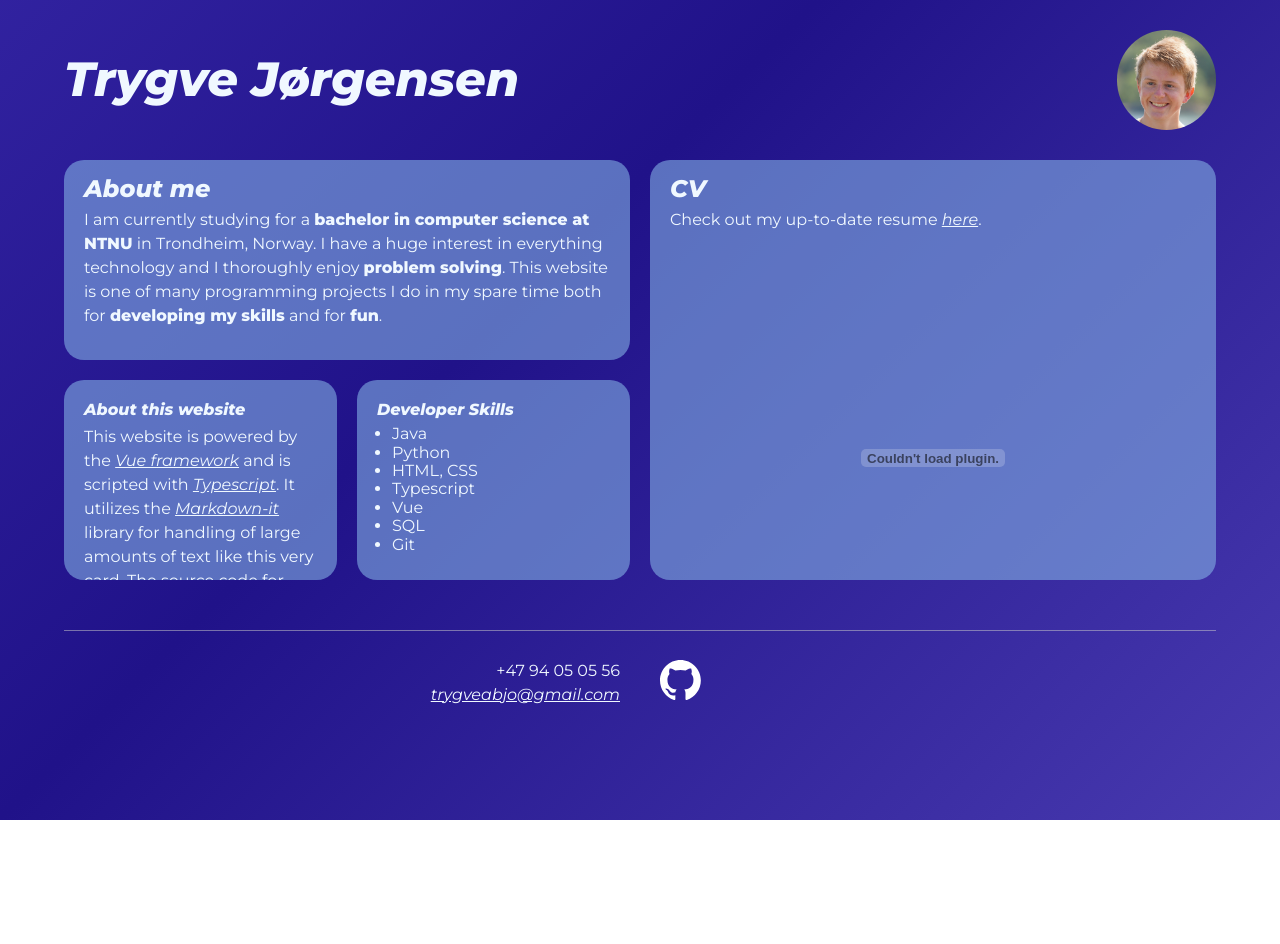
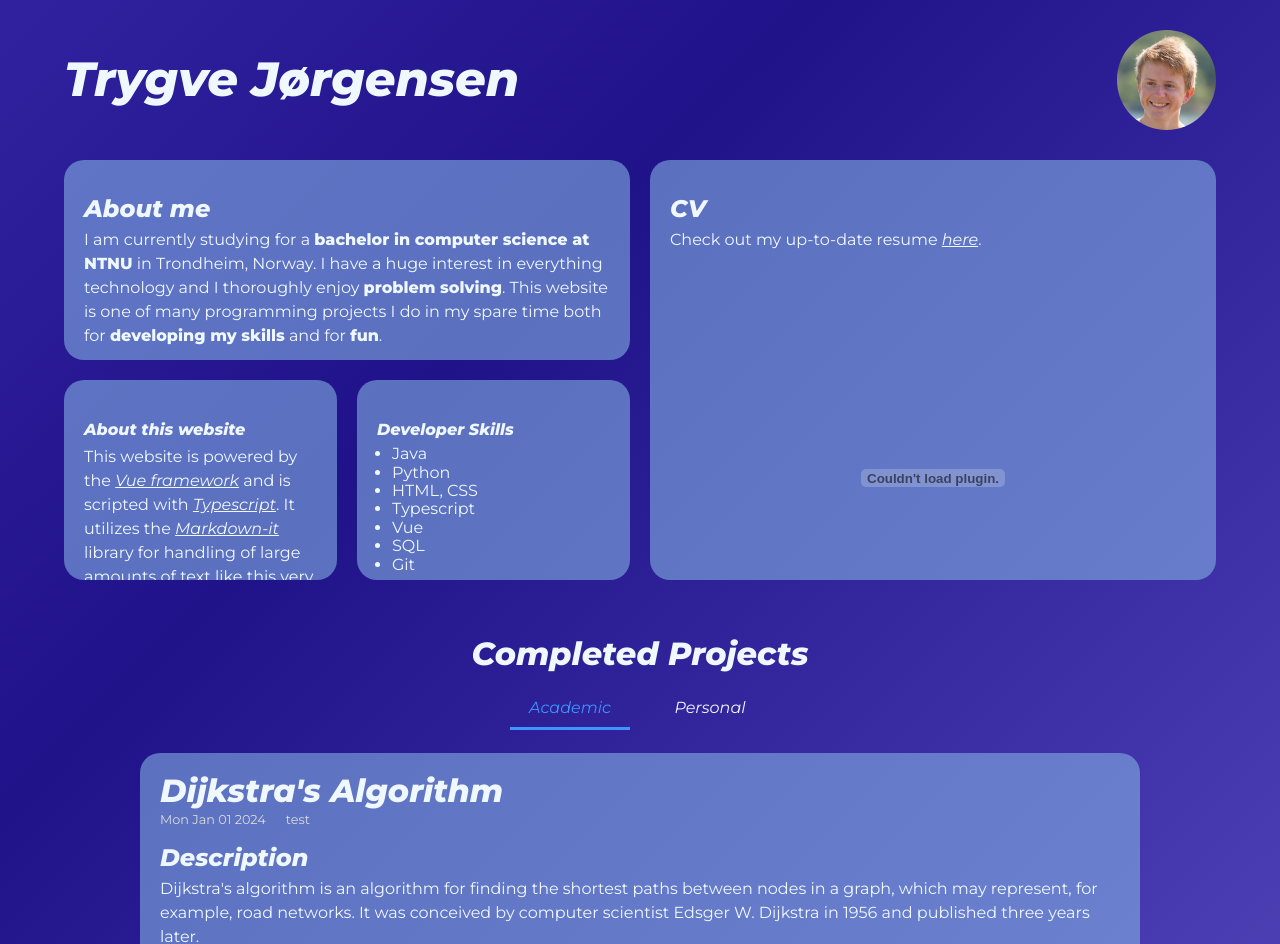
Before and after one commit to troytyggis55/personal-website, a Vue app: page / in a window 1280 px wide. Shown: the top 944 px of the page. Before the commit the page ends 820 px from the top, so only its background shows below. Built offline with nearby package versions, Linux system fonts and the light colour scheme.

Commit message:
Properly formatted tags for markdown files

```diff
--- a/public/academic/Dijkstra.md
+++ b/public/academic/Dijkstra.md
@@ -1,9 +1,7 @@
 ---
 title: Dijkstra's Algorithm
 date: 2024-01-01
+category: test
 ---
-
-## Dijkstra's Algorithm
-
 ### Description
 Dijkstra's algorithm is an algorithm for finding the shortest paths between nodes in a graph, which may represent, for example, road networks. It was conceived by computer scientist Edsger W. Dijkstra in 1956 and published three years later.
--- a/src/App.vue
+++ b/src/App.vue
@@ -28,7 +28,7 @@
         </CardTemplate>
       </div>
 
-      <!-- <InformationNavBar/> -->
+      <InformationNavBar/>
       <CustomFooter/>
     </div>
   </Transition>
--- a/src/components/MarkdownRenderer.vue
+++ b/src/components/MarkdownRenderer.vue
@@ -1,8 +1,11 @@
 <template>
-  <div class="details">
-    <p v-if="metaData.date !== ''">{{ metaData.date }}</p>
-    <p v-if="metaData.repo !== ''">Github: <a :href="metaData.repo">{{ metaData.repo }}</a></p>
-    <p v-if="metaData.category !== ''">{{ metaData.category }}</p>
+  <div class="header">
+    <h2 class="title">{{ metaData.title }}</h2>
+    <div class="details">
+      <p v-if="metaData.date !== ''">{{ new Date(metaData.date).toDateString() }}</p>
+      <p v-if="metaData.repo !== ''"><a :href="metaData.repo">Github</a></p>
+      <p v-if="metaData.category !== ''">{{ metaData.category }}</p>
+    </div>
   </div>
 
   <div v-html="markdown.render(markdownContent)" />
@@ -21,6 +24,7 @@ const props = defineProps({
 });
 
 interface FrontMatter {
+  title?: string;
   date?: string;
   repo?: string;
   category?: string;
@@ -28,7 +32,7 @@ interface FrontMatter {
 
 const markdown = new MarkdownIt();
 const markdownContent = ref('');
-const metaData = ref<FrontMatter>({ date: '', repo: '', category: '' });
+const metaData = ref<FrontMatter>({ title: '', date: '', repo: '', category: '' });
 
 onMounted( () => {
   fetch(props.source)
@@ -37,6 +41,7 @@ onMounted( () => {
       const { body, attributes } = frontmatter<FrontMatter>(text);
       markdownContent.value = body;
       metaData.value = {
+        title: attributes.title ?? '',
         date: attributes.date ?? '',
         repo: attributes.repo ?? '',
         category: attributes.category ?? ''
@@ -46,18 +51,27 @@ onMounted( () => {
 </script>
 
 <style scoped>
-.details {
-  margin-top: 10px;
-  margin-bottom: 0;
+.header {
+  margin-top: 20px;
 }
 
-.details p {
+.title {
   margin: 0;
+  padding: 0;
+}
+
+.details {
+  display: flex;
+  flex-direction: row;
+  flex-wrap: wrap;
+  align-items: flex-start;
+  gap: 0 20px;
+}
+
+.details p, .details p a {
+  margin: 0;
+  padding: 0;
   font-size: 0.8rem;
   color: #dcdcdc;
 }
-
-.details p a {
-  color: #dcdcdc;
-}
 </style>
```
Also changed, not shown: public/personal/FluidSim.md (+0 -2 lines).
